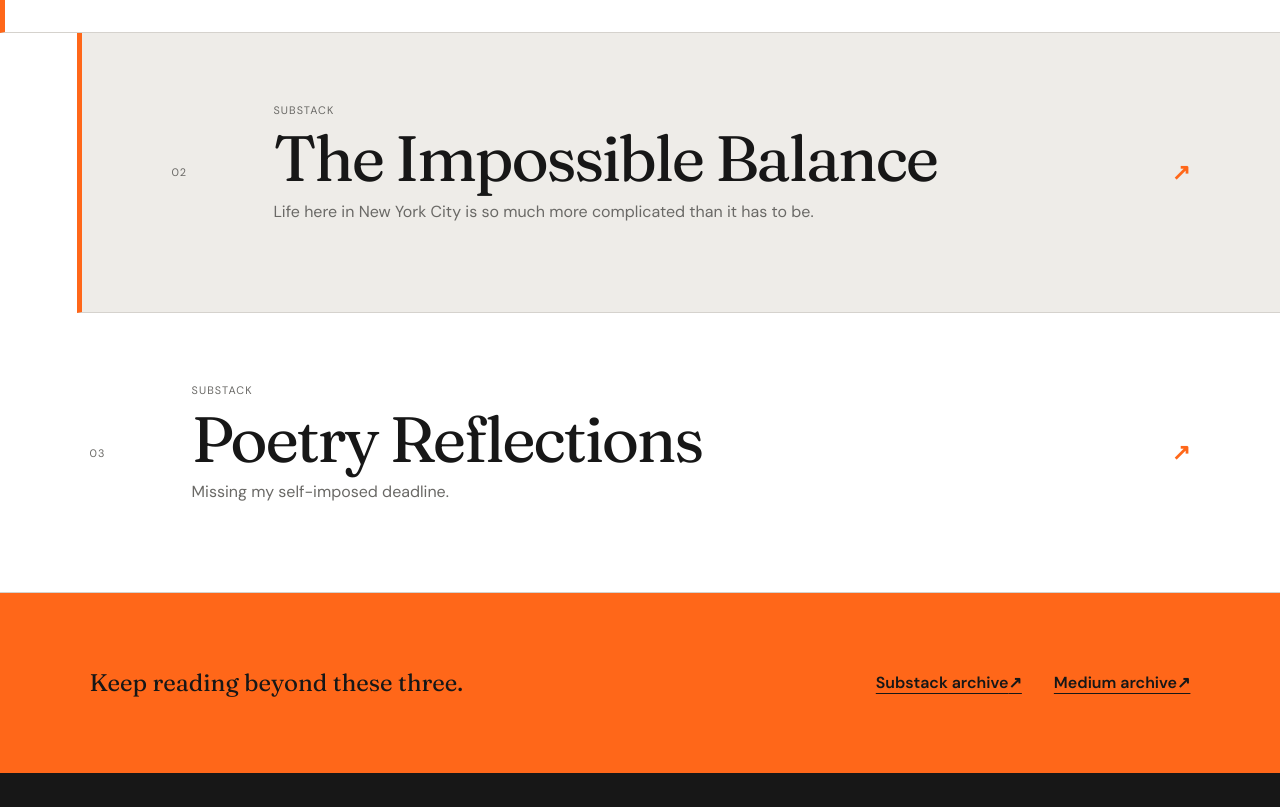
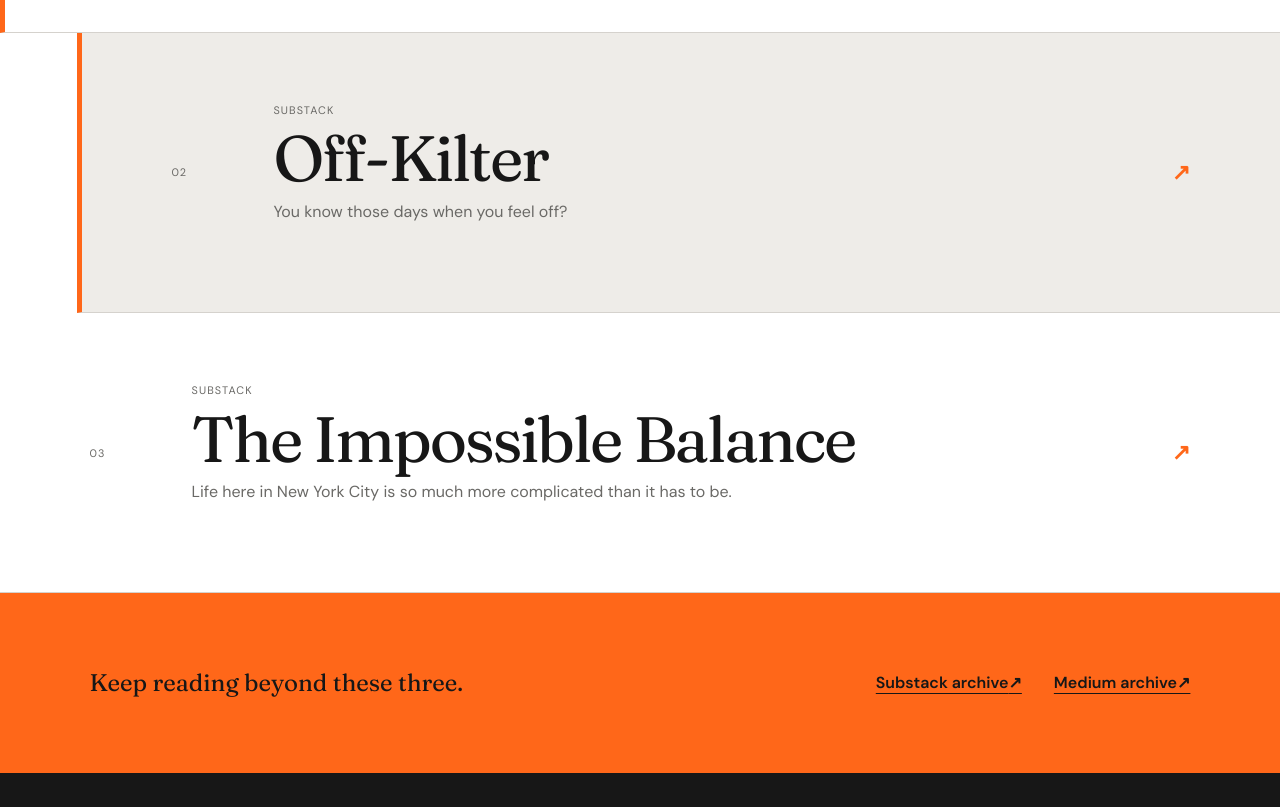
Before and after one commit to yannickmatia/portfolio, a plain HTML site: page writing.html in a window 1280 px wide. Shown: the part 880-1687 px from the top of the page. Drawn offline with Linux system fonts and the light colour scheme.

Commit message:
Update writing from Substack

```diff
--- a/writing.html
+++ b/writing.html
@@ -7,8 +7,8 @@
   <section class="writing-index">
     <!-- SUBSTACK_POSTS_START -->
     <a class="writing-row featured" href="https://yannickmatia.substack.com/p/the-barrier-to-entry" target="_blank" rel="noopener noreferrer"><span>01</span><div><small>Featured · Substack</small><h2>The Barrier to Entry</h2><p>Why putting yourself out there can feel daunting.</p><em class="hover-aside">Start before ready ↗</em></div><b aria-hidden="true">↗</b></a>
-    <a class="writing-row" href="https://yannickmatia.substack.com/p/the-impossible-balance" target="_blank" rel="noopener noreferrer"><span>02</span><div><small>Substack</small><h2>The Impossible Balance</h2><p>Life here in New York City is so much more complicated than it has to be.</p><em class="hover-aside">Read the full piece ↗</em></div><b aria-hidden="true">↗</b></a>
-    <a class="writing-row" href="https://yannickmatia.substack.com/p/poetry-reflections" target="_blank" rel="noopener noreferrer"><span>03</span><div><small>Substack</small><h2>Poetry Reflections</h2><p>Missing my self-imposed deadline.</p><em class="hover-aside">Still becoming ↗</em></div><b aria-hidden="true">↗</b></a>
+    <a class="writing-row" href="https://yannickmatia.substack.com/p/off-kilter" target="_blank" rel="noopener noreferrer"><span>02</span><div><small>Substack</small><h2>Off-Kilter</h2><p>You know those days when you feel off?</p><em class="hover-aside">Read the full piece ↗</em></div><b aria-hidden="true">↗</b></a>
+    <a class="writing-row" href="https://yannickmatia.substack.com/p/the-impossible-balance" target="_blank" rel="noopener noreferrer"><span>03</span><div><small>Substack</small><h2>The Impossible Balance</h2><p>Life here in New York City is so much more complicated than it has to be.</p><em class="hover-aside">Read the full piece ↗</em></div><b aria-hidden="true">↗</b></a>
     <!-- SUBSTACK_POSTS_END -->
   </section>
   <section class="archive-note"><p>Keep reading beyond these three.</p><div><a href="https://yannickmatia.substack.com/" target="_blank" rel="noopener noreferrer">Substack archive <span aria-hidden="true">↗</span></a><a href="https://medium.com/@yannickmatia" target="_blank" rel="noopener noreferrer">Medium archive <span aria-hidden="true">↗</span></a></div></section>
```
